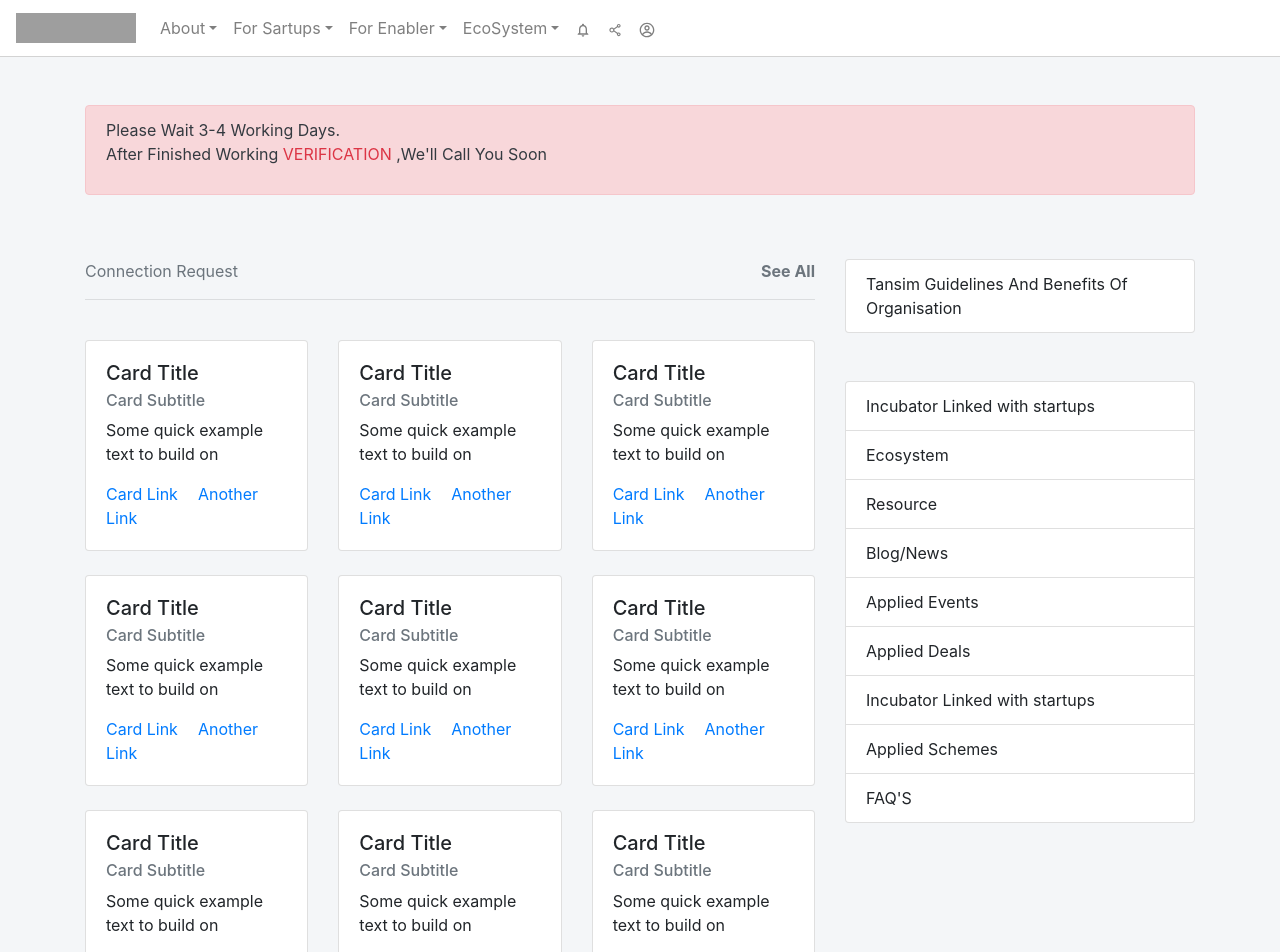
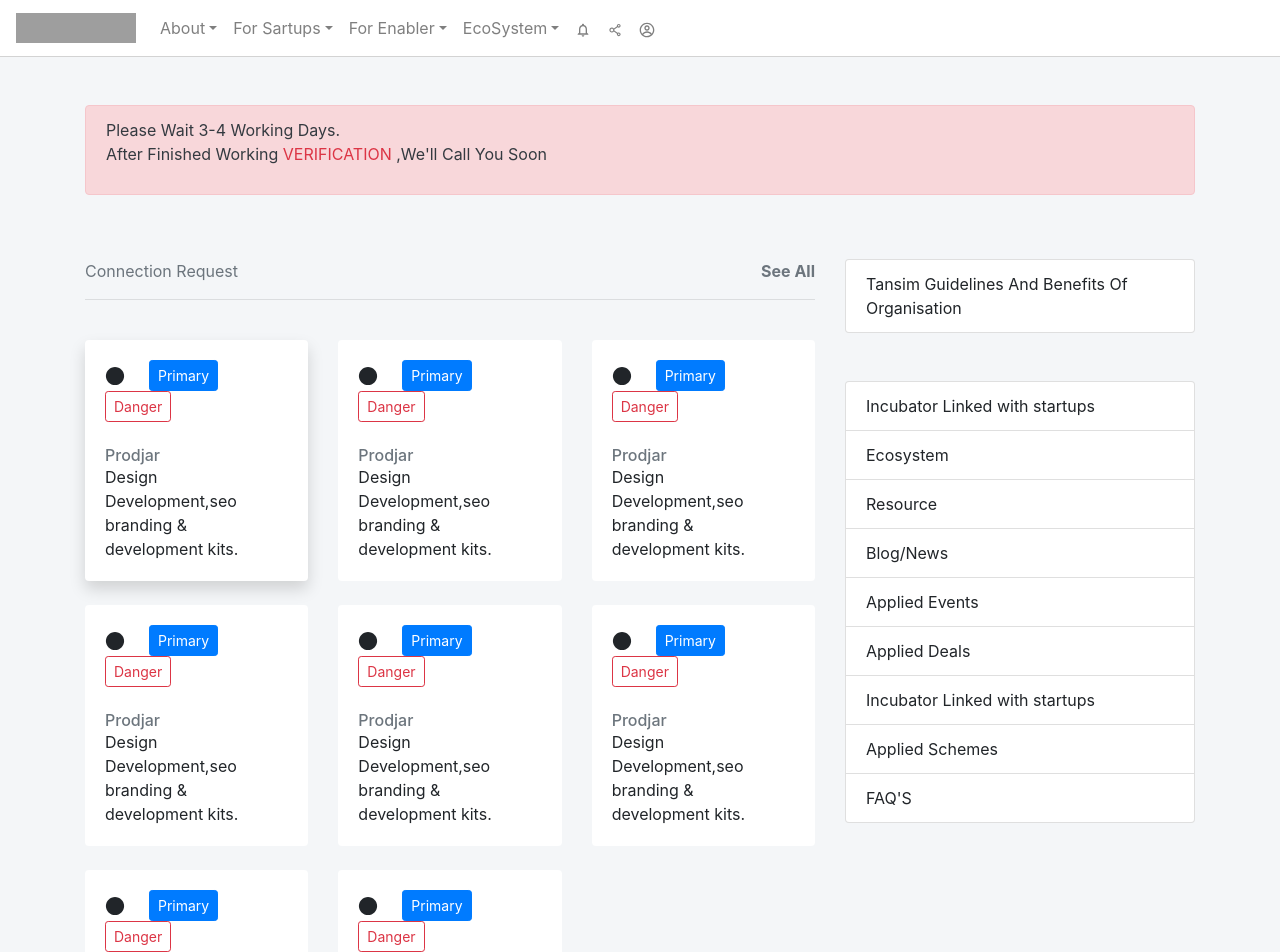
Before and after one commit to madhu1803/react5_tansim, a React (Create React App) app: page / in a window 1280 px wide. Shown: the top 952 px of the page. Built offline with nearby package versions, Linux system fonts and the light colour scheme; grey boxes are pictures that could not be loaded.

Commit message:
Card1 basics done

```diff
--- a/src/Components/Card1.js
+++ b/src/Components/Card1.js
@@ -1,20 +1,26 @@
 import React, { Component } from "react";
 import "./Css/Card1.css";
-import { Card } from "react-bootstrap";
+import { GiPlainCircle } from "react-icons/gi";
+import { Card, Button } from "react-bootstrap";
 
 export default class Card1 extends Component {
   render() {
+    let { title, subtitle, shadow } = this.props;
     return (
-      <div className="col-lg-4 mb-4">
-        <Card>
+      <div className="col-lg-4 mb-4 text-capitalise">
+        <Card className={`card-container ${shadow ? "shadow" : null}`}>
           <Card.Body>
-            <Card.Title>Card Title</Card.Title>
-            <Card.Subtitle className="mb-2 text-muted">
-              Card Subtitle
-            </Card.Subtitle>
-            <Card.Text>Some quick example text to build on</Card.Text>
-            <Card.Link href="#">Card Link</Card.Link>
-            <Card.Link href="#">Another Link</Card.Link>
+            <Card.Title>
+              <GiPlainCircle className="mr-4" />
+              <Button variant="primary" className="btn-sm">
+                Primary
+              </Button>{" "}
+              <Button variant="outline-danger" className="btn-sm">
+                Danger
+              </Button>{" "}
+            </Card.Title>
+            <Card.Subtitle className="mt-4 text-muted">{title}</Card.Subtitle>
+            <Card.Text>{subtitle}</Card.Text>
           </Card.Body>
         </Card>
       </div>
--- a/src/Components/ConnectionRequest.js
+++ b/src/Components/ConnectionRequest.js
@@ -8,16 +8,39 @@ export default class ConnectionRequest extends Component {
       <div>
         <OutlineHeader title="Connection Request" />
         <div className="row">
-          <Card1 />
-          <Card1 />
-          <Card1 />
-          <Card1 />
-          <Card1 />
-          <Card1 />
-          <Card1 />
-          <Card1 />
-          <Card1 />
-          <Card1 />
+          <Card1
+            title="Prodjar"
+            subtitle="Design Development,seo branding & development kits."
+            shadow={true}
+          />
+          <Card1
+            title="Prodjar"
+            subtitle="Design Development,seo branding & development kits."
+          />
+          <Card1
+            title="Prodjar"
+            subtitle="Design Development,seo branding & development kits."
+          />
+          <Card1
+            title="Prodjar"
+            subtitle="Design Development,seo branding & development kits."
+          />
+          <Card1
+            title="Prodjar"
+            subtitle="Design Development,seo branding & development kits."
+          />
+          <Card1
+            title="Prodjar"
+            subtitle="Design Development,seo branding & development kits."
+          />
+          <Card1
+            title="Prodjar"
+            subtitle="Design Development,seo branding & development kits."
+          />
+          <Card1
+            title="Prodjar"
+            subtitle="Design Development,seo branding & development kits."
+          />
         </div>
       </div>
     );
```
